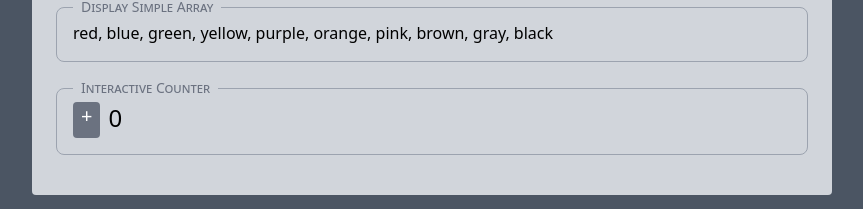
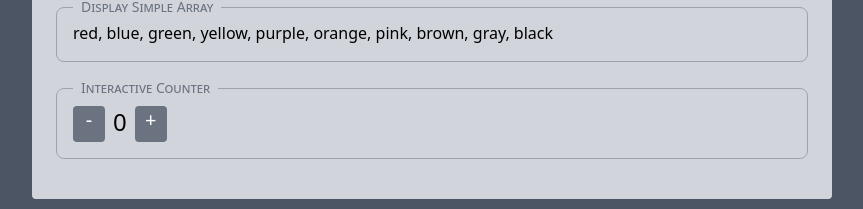
Before and after one commit to edwardtanguay/vue3-showcase-site, a Vue app: page /examples001 in a window 1280 px wide. Shown: the part 212-421 px from the top of the page, without its empty margins (208-1071 px from the left). Built offline with nearby package versions, Linux system fonts and the light colour scheme.

Commit message:
counter finished

```diff
--- a/src/components/ExampleBox.vue
+++ b/src/components/ExampleBox.vue
@@ -1,8 +1,10 @@
 <template>
-	<fieldset class="border border-gray-400 mb-4 pt-1 pb-4 px-4 rounded-lg">
+	<fieldset class="border border-gray-400 mb-4 pb-4 px-4 rounded-lg">
 		<legend class="text-sm text-gray-500 px-2 smallcaps">
 			<slot name="title"></slot>
 		</legend>
-		<slot></slot>
+		<div class="mt-1">
+			<slot></slot>
+		</div>
 	</fieldset>
 </template>
--- a/src/examples/ExampleCounter.vue
+++ b/src/examples/ExampleCounter.vue
@@ -8,14 +8,20 @@ export default defineComponent({
 		const increment = () => {
 			count.value++
 		}
-		return { count, increment }
+
+		const decrement = () => {
+			count.value--
+		}
+
+		return { count, increment, decrement }
 	}
 })
 </script>
 
 <template>
 	<div class="flex gap-2">
-		<button class="btn" @click="increment">+</button>
+		<button class="btn w-[2rem]" @click="decrement">-</button>
 		<p class="text-2xl">{{ count }}</p>
+		<button class="btn w-[2rem]" @click="increment">+</button>
 	</div>
 </template>
--- a/src/pages/PageExamples001.vue
+++ b/src/pages/PageExamples001.vue
@@ -41,6 +41,6 @@ export default defineComponent({
 	</ExampleBox>
 	<ExampleBox>
 		<template #title>Interactive Counter</template>
-		<ExampleCounter/>
+		<ExampleCounter class="mt-2"/>
 	</ExampleBox>
 </template>
```
